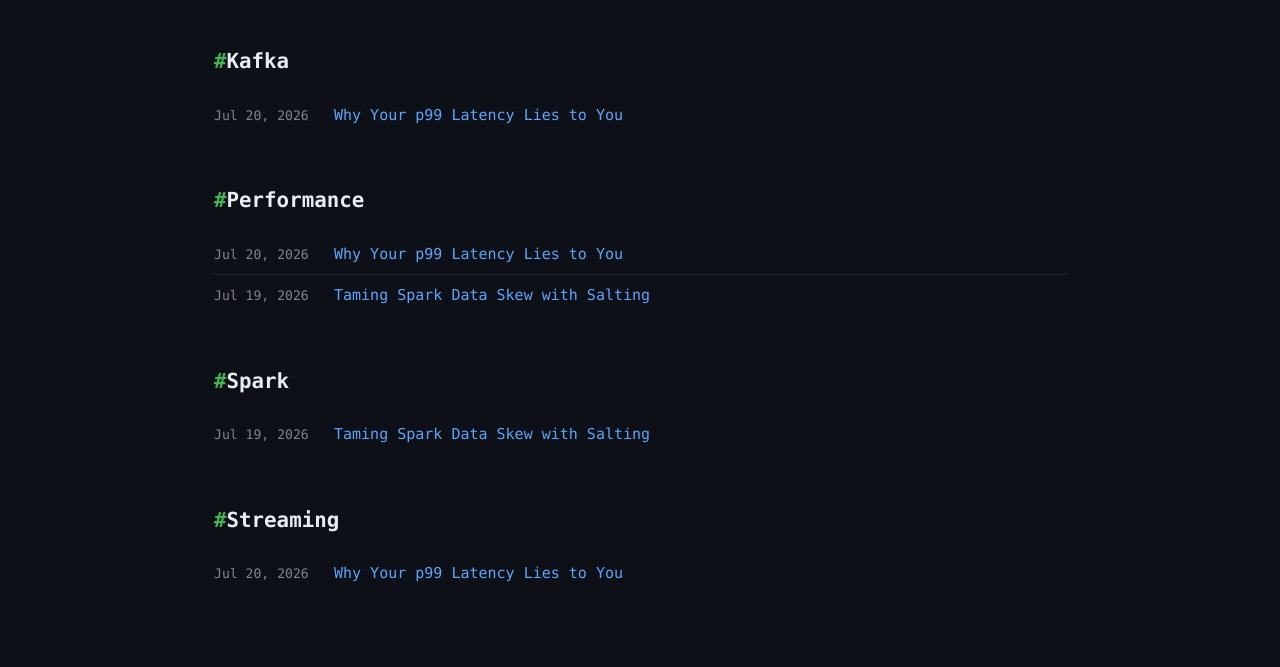
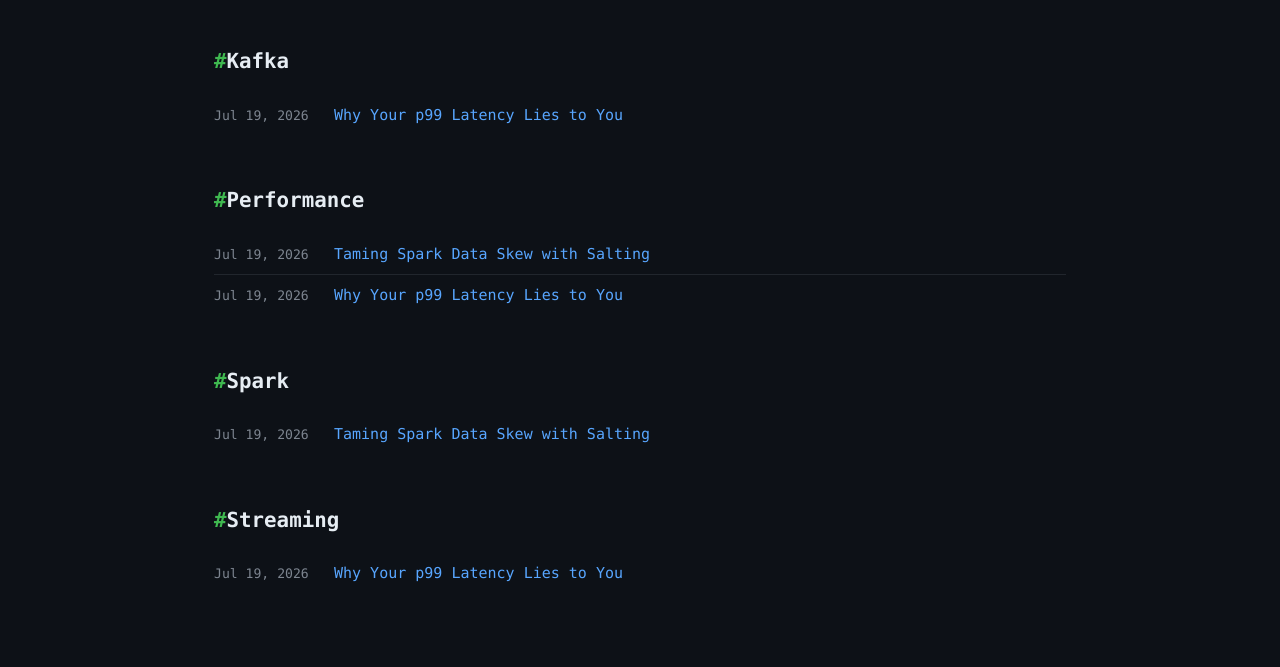
Before and after one commit to xeonee/xeonee.github.io, a Jekyll site: the page built from tags.html, in a window 1280 px wide and 1248 px high. Shown: the part 395-1062 px from the top of the window. Built offline with Jekyll 4.4.1, drawn with Linux system fonts in a browser that asks for light colours.

Commit message:
Fix future-dated example post so it publishes
The p99 latency post was dated 2026-07-20 (future), so Jekyll skipped it.
Date it today and rename the file to match.

Co-Authored-By: Claude Opus 4.8 <noreply@anthropic.com>

```diff
--- a/_posts/2026-07-20-p99-latency-lies.md
+++ b/_posts/2026-07-19-p99-latency-lies.md
@@ -1,7 +1,7 @@
 ---
 layout: post
 title: "Why Your p99 Latency Lies to You"
-date: 2026-07-20 09:00:00 +0100
+date: 2026-07-19 07:30:00 +0100
 tags: [Performance, Streaming, Kafka]
 read_time: "5 min read"
 description: "Averages hide pain and single percentiles hide more. A short guide to reading latency honestly in streaming systems."
```
